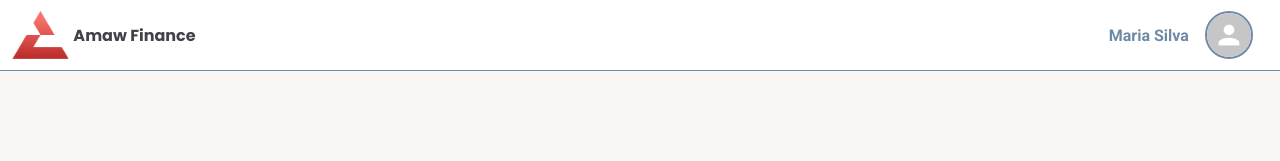
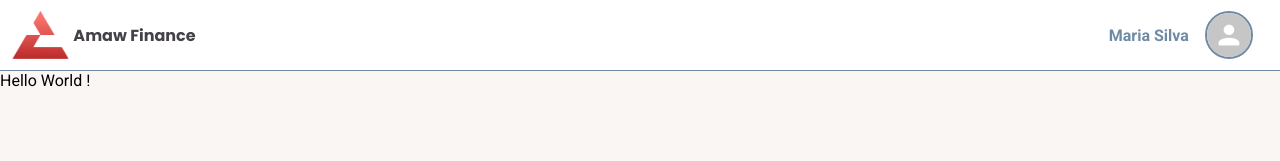
Before and after one commit to wendelsantosd/amawfinance-web, a React (Create React App) app: page /profile in a window 1280 px wide. Shown: the top 161 px of the page. Built offline with nearby package versions, Linux system fonts and the light colour scheme.

Commit message:
Init menu.

```diff
--- /dev/null
+++ b/src/Components/Menu/index.tsx
@@ -0,0 +1,9 @@
+import React from 'react'
+
+import { Container } from './menu.styles'
+
+export const Menu = () => {
+    return <Container>
+        <p>Hello World !</p>
+    </Container>
+}
--- /dev/null
+++ b/src/Components/Menu/menu.styles.ts
@@ -0,0 +1,3 @@
+import styled from 'styled-components'
+
+export const Container = styled.div``
--- a/src/Pages/Profile/index.tsx
+++ b/src/Pages/Profile/index.tsx
@@ -1,10 +1,12 @@
 import React from 'react'
 
 import { Header } from '../../Components/Header'
+import { Menu } from '../../Components/Menu'
 import { Container } from './profile.styles'
 
 export const Profile = () => {
     return <Container>
         <Header isAuth/>
+        <Menu />
     </Container>
 }
--- a/src/Pages/Profile/profile.styles.ts
+++ b/src/Pages/Profile/profile.styles.ts
@@ -3,6 +3,5 @@ import styled from 'styled-components'
 export const Container = styled.div`
     display: flex;
     flex-direction: column;
-    align-items: center;
     height: 100vh;
 `
```
